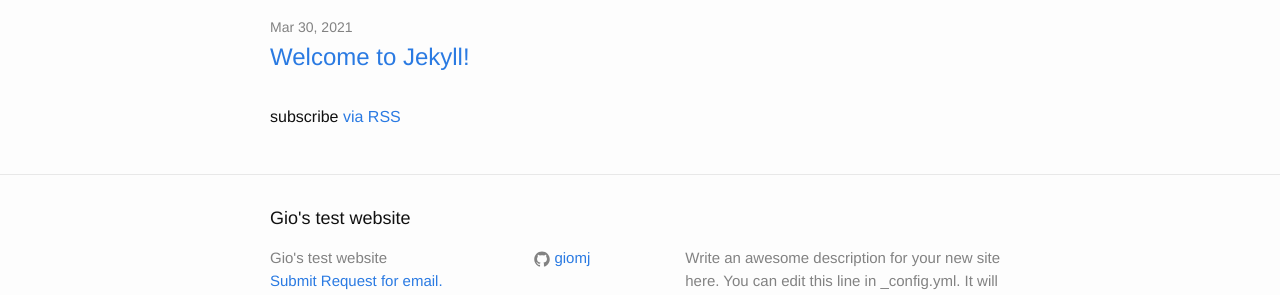
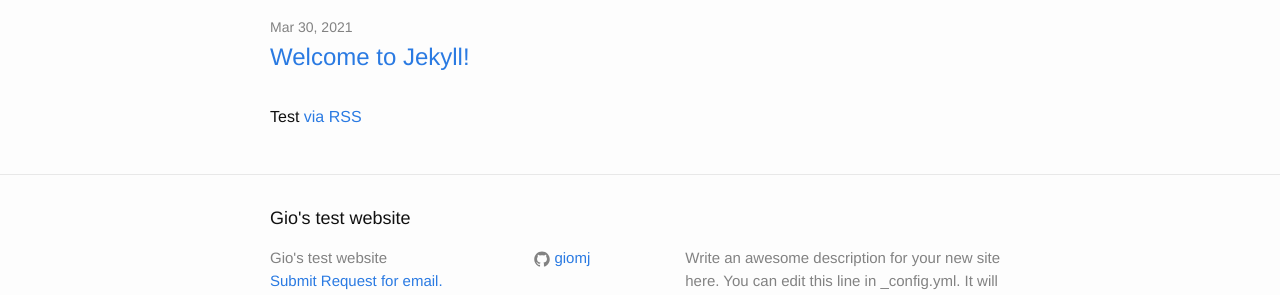
Before and after one commit to giomj/giomj.github.io, a Jekyll site: the page built from index.html, in a window 1280 px wide. Shown: the part 122-417 px from the top of the page. Built offline with Jekyll 4.4.1, drawn with Linux system fonts in a browser that asks for light colours.

Commit message:
Update index.html

```diff
--- a/index.html
+++ b/index.html
@@ -18,6 +18,6 @@
     {% endfor %}
   </ul>
 
-  <p class="rss-subscribe">subscribe <a href="{{ "/feed.xml" | prepend: site.baseurl }}">via RSS</a></p>
+  <p class="rss-subscribe">Test <a href="{{ "/feed.xml" | prepend: site.baseurl }}">via RSS</a></p>
 
 </div>
```
